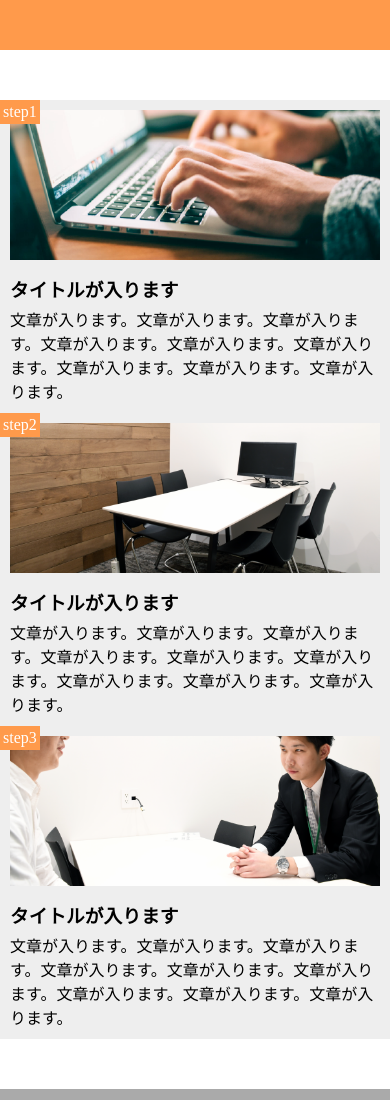
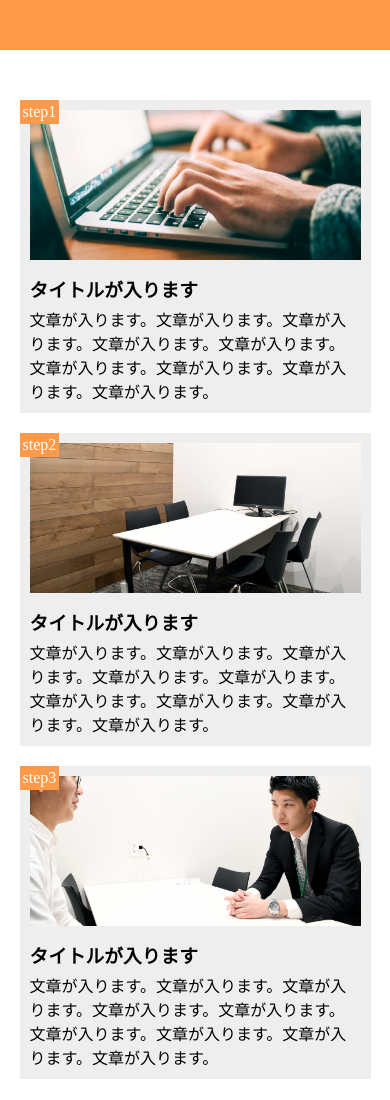
Before and after one commit to tomokoba/chapter9_exercise, a plain HTML site: page index.html in a window 390 px wide. Shown: the top 1100 px of the page. Drawn offline with Linux system fonts and the light colour scheme.

Commit message:
Initial Commit

```diff
--- a/style.css
+++ b/style.css
@@ -74,12 +74,23 @@ footer {
   header {
     width: 100%;
   }
+
   main {
     width: 100%;
     display: block;
+    margin: 50px auto;
   }
+
   .caption-box {
-    width: 100%;
-    margin: 0;
+    width: 90%;
+    margin: 0 auto;
+  }
+
+  .caption-box:nth-child(2) {
+    margin: 20px auto;
+  }
+
+  .caption-box:last-child {
+    margin: 0 auto;
   }
 }
```
